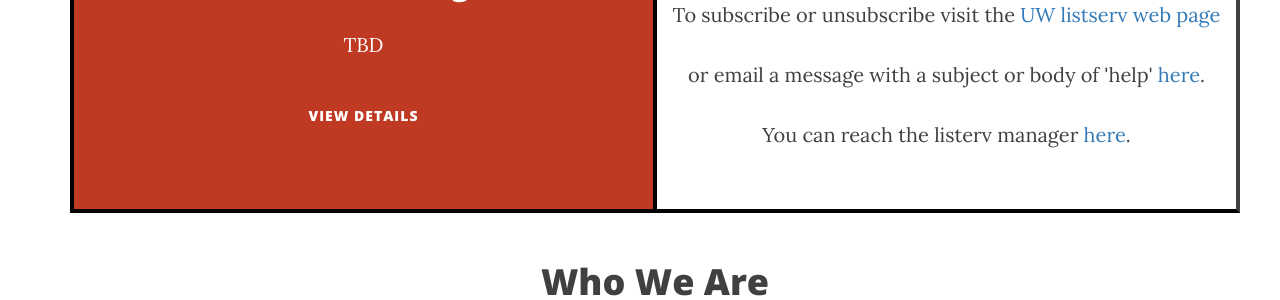
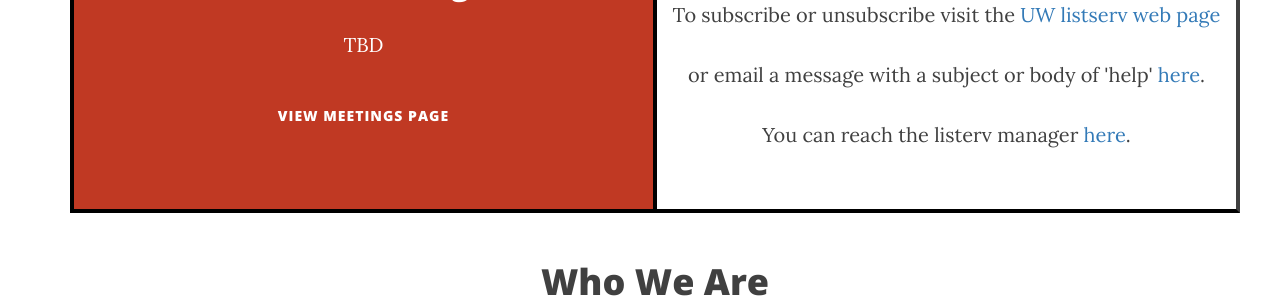
Before and after one commit to cpsgis/cpsgis.github.io, a Jekyll site: the page built from index.html, in a window 1280 px wide. Shown: the part 537-837 px from the top of the page. Built offline with Jekyll 4.4.1, drawn with Linux system fonts in a browser that asks for light colours; nearby versions of some CDN libraries; the list of posts is cut into pages by our own code.

Commit message:
Update index.html

```diff
--- a/index.html
+++ b/index.html
@@ -11,7 +11,7 @@ layout: page
           <p>
             TBD
           </p>
-          <p><a class="btn btn-left" href="/meetings/index.html" role="button">View details</a></p>
+          <p><a class="btn btn-left" href="/meetings/index.html" role="button">View meetings page</a></p>
         </center>
       </div>
       <div class="col-lg-6 announcement announce-right">
```
